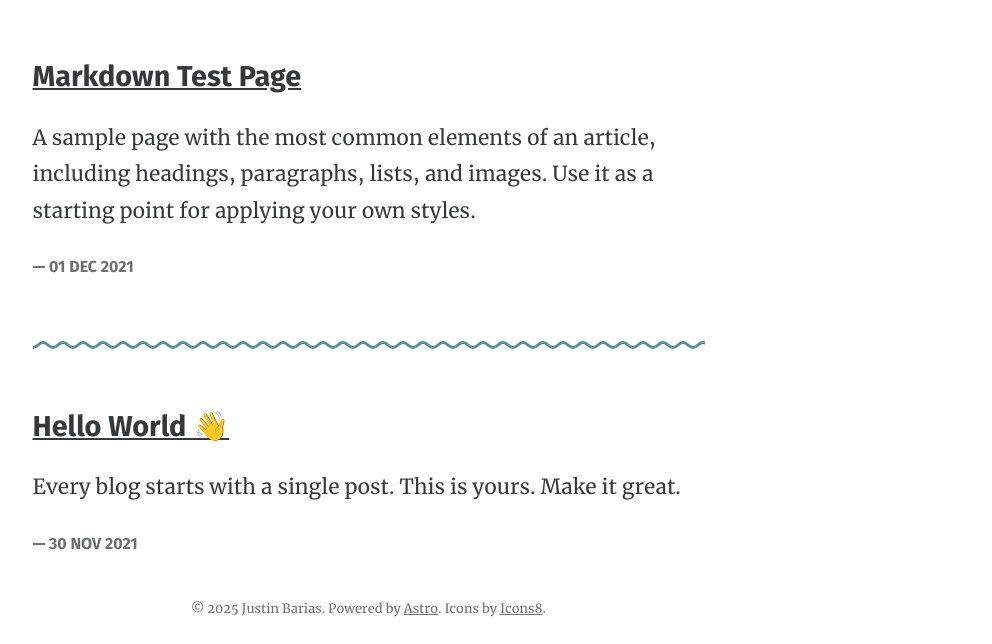
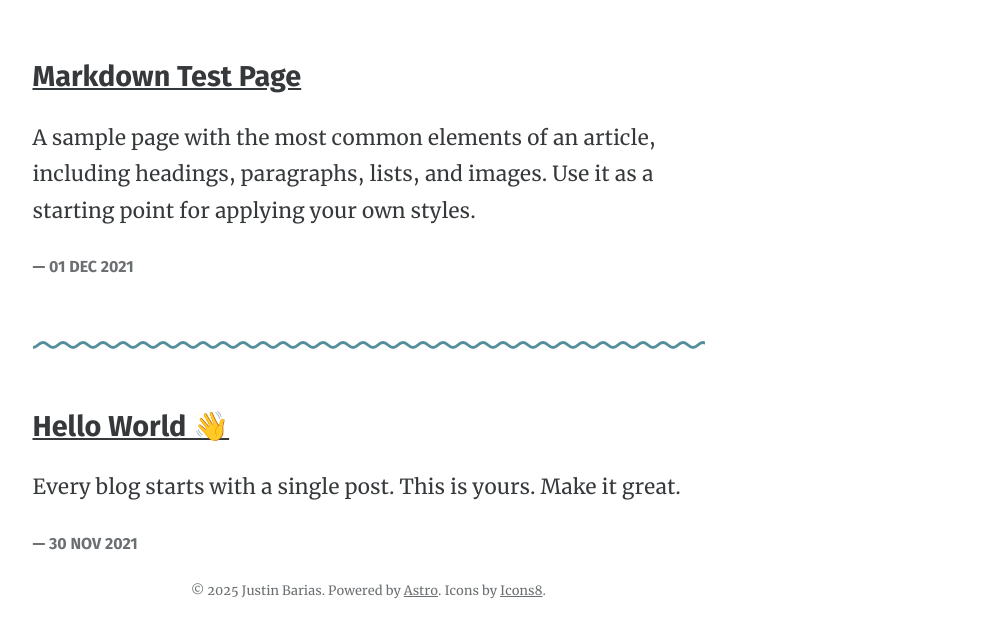
Before and after one commit to justinbarias/justinbarias.github.io, an Astro site: page /blog in a window 1280 px wide. Shown: the part 174-818 px from the top of the page, without its empty margins (264-1256 px from the left). Built offline with nearby package versions, Linux system fonts and the light colour scheme; Astro itself is replaced by a stand-in of ours; some packages are replaced by stand-ins of ours.

Commit message:
Fix footer display and scrolling

```diff
--- a/src/components/AboutMe.astro
+++ b/src/components/AboutMe.astro
@@ -491,7 +491,7 @@
   @media (max-width: 640px) {
     .section {
       padding: 3rem 5vw 2rem;
-      min-height: auto;
+      min-height: 100vh;
       overflow-x: hidden;
     }
 
@@ -569,6 +569,7 @@
   @media (max-width: 480px) {
     .section {
       padding: 2.5rem 4vw 1.5rem;
+      min-height: 100vh;
       overflow-x: hidden;
     }
 
@@ -597,6 +598,7 @@
   @media (max-width: 360px) {
     .section {
       padding: 2rem 3vw 1.25rem;
+      min-height: 100vh;
       overflow-x: hidden;
     }
 
--- a/src/layouts/BaseLayout.astro
+++ b/src/layouts/BaseLayout.astro
@@ -32,8 +32,8 @@
   .layout {
     display: flex;
     flex-direction: column;
-    min-height: 100%;
-    min-height: 100vh;
+    height: 100vh;
+    max-height: 100vh;
   }
 
   main {
@@ -46,5 +46,12 @@
     width: 100%;
     display: flex;
     flex-direction: column;
+    overflow-y: auto;
+    scrollbar-width: none; /* Firefox */
+    -ms-overflow-style: none; /* Internet Explorer 10+ */
+  }
+
+  main::-webkit-scrollbar {
+    display: none; /* Chrome, Safari, Opera */
   }
 </style>
```
